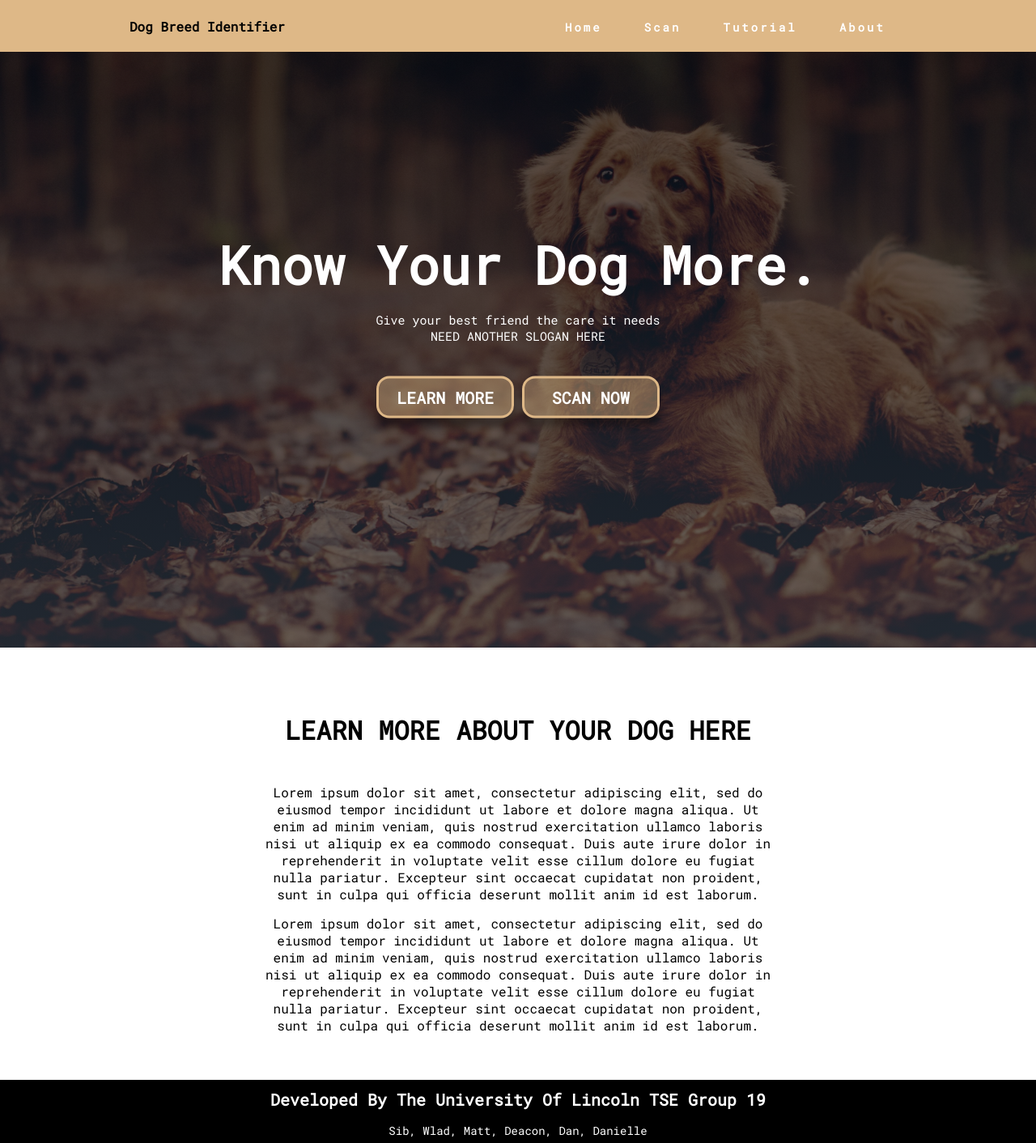
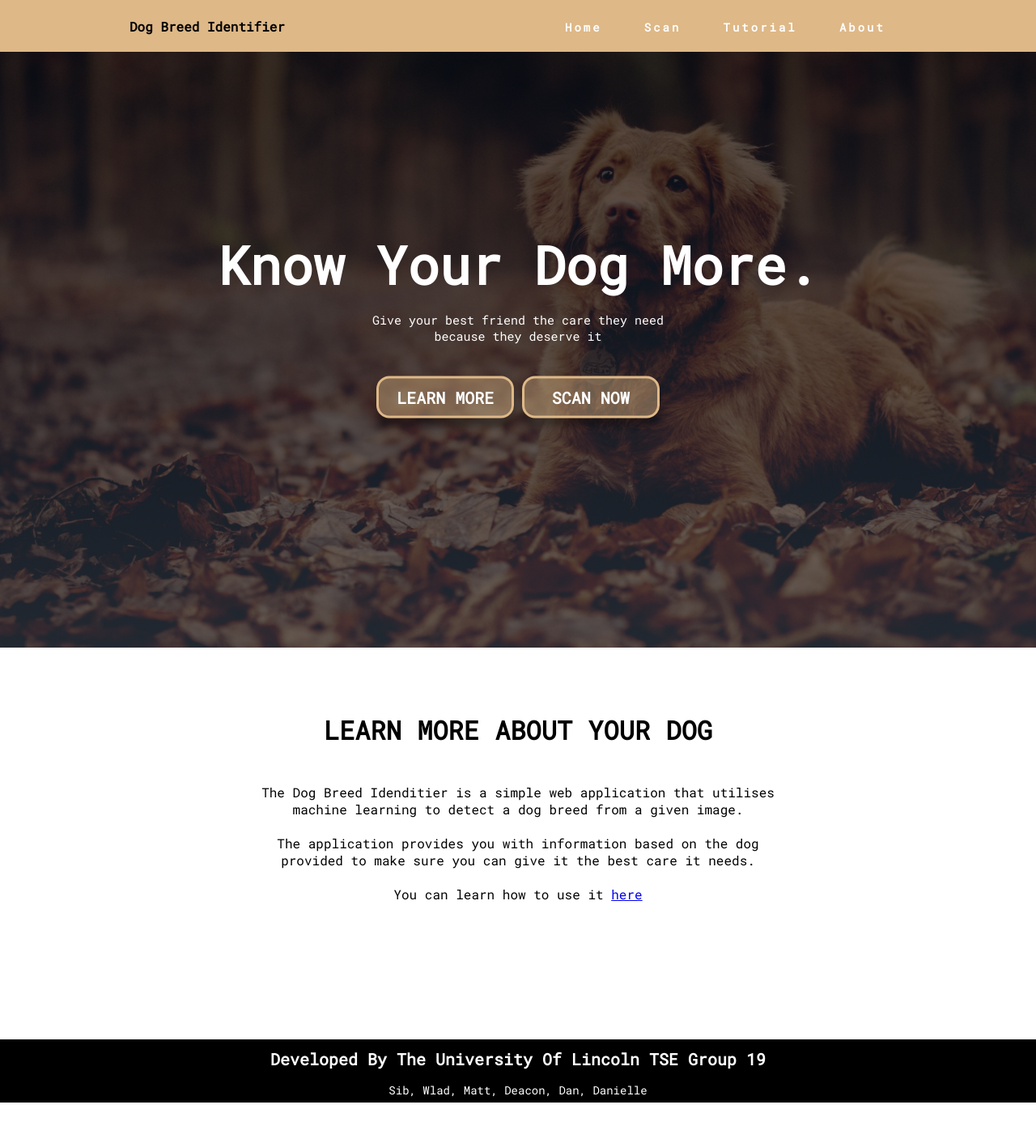
Before and after one commit to Lukarusja/TES, a PHP site: page / in a window 1280 px wide. Shown: the whole page at 81% size. After the commit the page ends 1362 px from the top, so only its background shows below. Run offline with PHP 8.4, Linux system fonts and the light colour scheme; grey boxes are pictures that could not be loaded.

Commit message:
added some text

```diff
--- a/index.php
+++ b/index.php
@@ -31,7 +31,7 @@
     </section>
     <div class="textbox">
         <h1>Know Your Dog More.</h1>
-        <p>Give your best friend the care it needs<br>NEED ANOTHER SLOGAN HERE</p>
+        <p>Give your best friend the care they need<br>because they deserve it</p>
         <a href="#learn-more">
             <button class="main-button">LEARN MORE</button>
         </a>
@@ -41,22 +41,20 @@
 
     </div>
     <div class="large-container" id="learn-more">
-      <h1 id="learn-more-header">LEARN MORE ABOUT YOUR DOG HERE</h1>
+      <h1 id="learn-more-header">LEARN MORE ABOUT YOUR DOG</h1>
       <div id="learn-more-text">
-        Lorem ipsum dolor sit amet, consectetur adipiscing elit, sed do eiusmod tempor incididunt ut labore et dolore magna aliqua. Ut enim ad minim veniam, quis nostrud exercitation ullamco laboris nisi ut aliquip ex ea commodo consequat. Duis aute irure dolor in reprehenderit in voluptate velit esse cillum dolore eu fugiat nulla pariatur. Excepteur sint occaecat cupidatat non proident, sunt in culpa qui officia deserunt mollit anim id est laborum.
+        <p>The Dog Breed Idenditier is a simple web application that utilises machine learning to detect a dog breed from a given image. </p>
+        <br>
+        <p>The application provides you with information based on the dog provided to make sure you can give it the best care it needs.</p>
+        <br>
+        <p>You can learn how to use it <a href="tutorial.html">here</a></p>
       </div>
-      <!-- <div id=video-container>
+      <div id=video-container>
         <video autoplay muted loop onclick="this.paused? this.play() : this.pause()" id="main-video">
           <source src="assets/videos/test.webm">
           Your browser does not support the video tag.
         </video>
-      </div> -->
-      <div id="learn-more-text">
-        Lorem ipsum dolor sit amet, consectetur adipiscing elit, sed do eiusmod tempor incididunt ut labore et dolore magna aliqua. Ut enim ad minim veniam, quis nostrud exercitation ullamco laboris nisi ut aliquip ex ea commodo consequat. Duis aute irure dolor in reprehenderit in voluptate velit esse cillum dolore eu fugiat nulla pariatur. Excepteur sint occaecat cupidatat non proident, sunt in culpa qui officia deserunt mollit anim id est laborum.
       </div>
-      <br>
-      <br>
-    </div>
     <footer>
         <div class="footer-box">
             <div class="footer-content">
```
